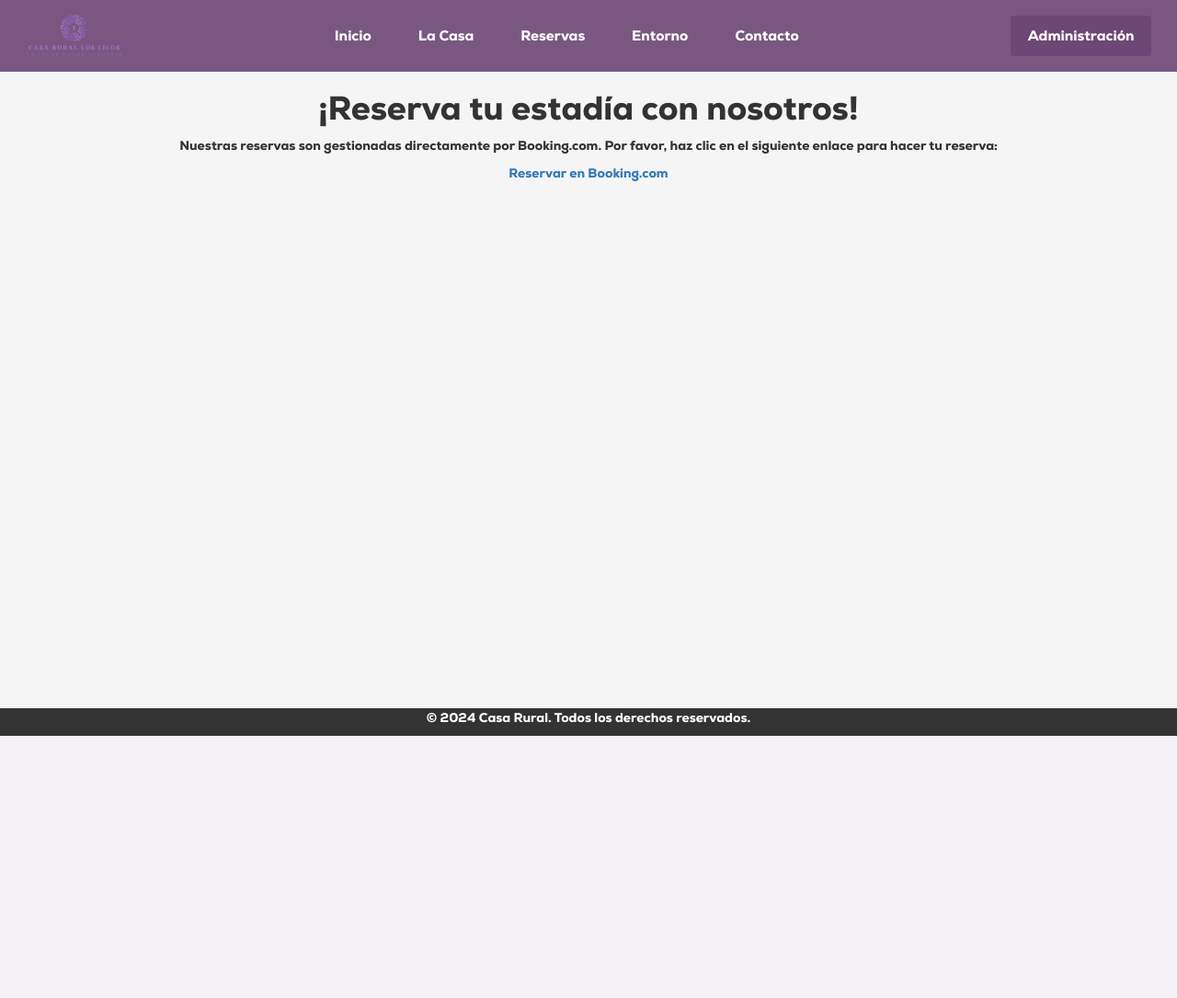
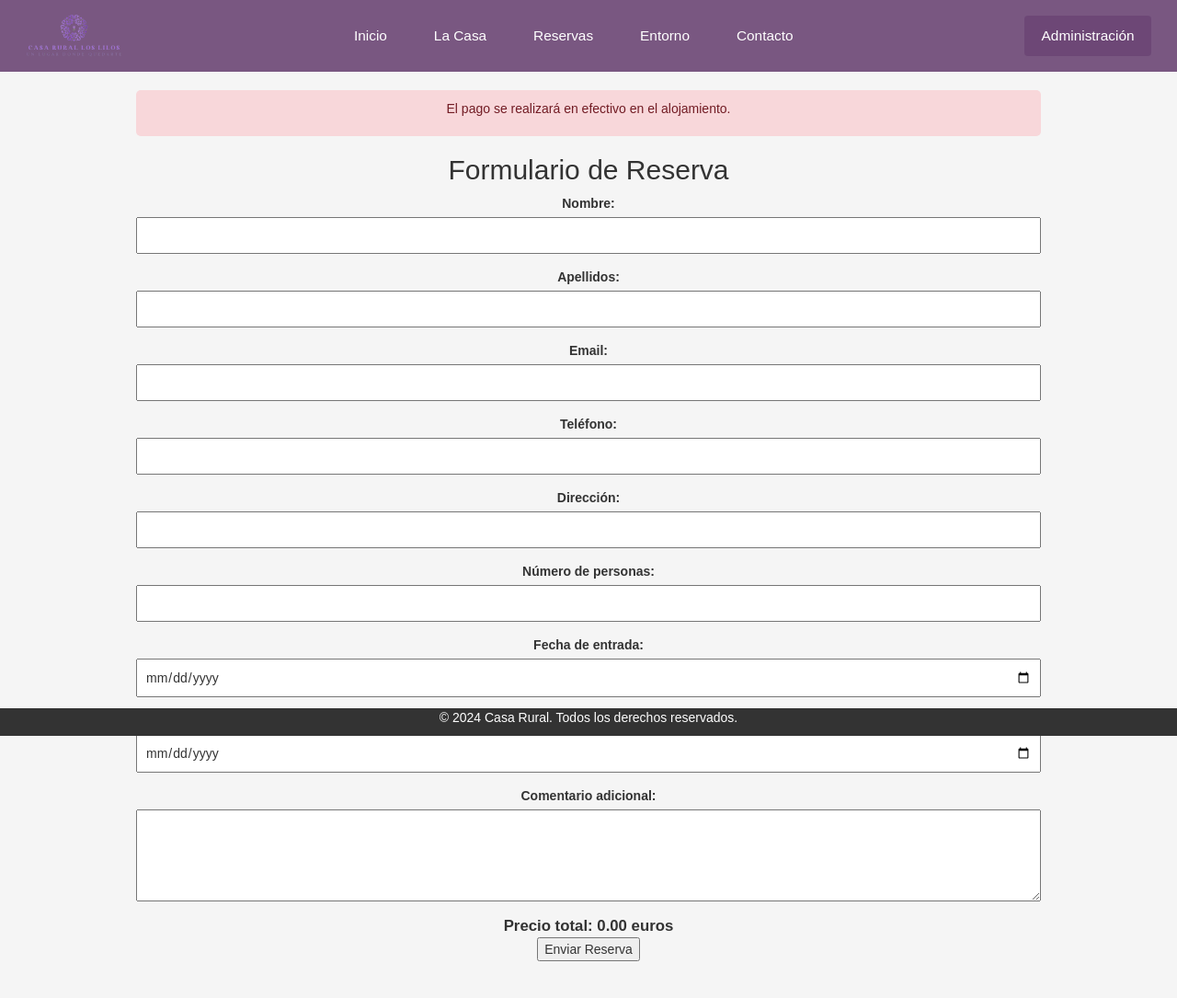
Before and after one commit to alvmtg31/CasaRuralLosLilos, a Django app: page /reservas/ in a window 1280 px wide. Shown: the whole page at 92% size. Before the commit the page ends 800 px from the top, so only its background shows below. Run offline with Django 5.2, Linux system fonts and the light colour scheme; some libraries are stand-ins or nearby versions; some web fonts are replaced.

Commit message:
reservas

```diff
--- a/loslilos/casarural/casarural/settings.py
+++ b/loslilos/casarural/casarural/settings.py
@@ -27,7 +27,7 @@
 
 EMAIL_HOST = 'smtp.gmail.com'
 EMAIL_HOST_USER = 'loslilosgotor@gmail.com'
-EMAIL_HOST_PASSWORD = 'nrry lzjf wodd dtzi'
+EMAIL_HOST_PASSWORD = 'dgpx bhtj tzor mvwn'
 EMAIL_PORT = 587
 EMAIL_USE_TLS = True
 EMAIL_BACKEND = 'django.core.mail.backends.smtp.EmailBackend'
--- a/loslilos/casarural/casarural/urls.py
+++ b/loslilos/casarural/casarural/urls.py
@@ -23,6 +23,4 @@
     path('admin/', admin.site.urls),
     path('', include('reservas.urls')),
     path('accounts/', include('django.contrib.auth.urls'))
-
-
 ]
--- a/loslilos/casarural/reservas/templates/reservas/reservas.html
+++ b/loslilos/casarural/reservas/templates/reservas/reservas.html
@@ -1,4 +1,3 @@
-
 {% extends 'reservas/base.html' %}
 
 {% block title %}Reservar - Casa Rural{% endblock %}
@@ -11,17 +10,133 @@
 <head>
     <meta charset="UTF-8">
     <meta name="viewport" content="width=device-width, initial-scale=1.0">
+    <style>
+        body {
+            font-family: Arial, sans-serif;
+            margin: 0;
+            padding: 0;
+        }
+        .container {
+            width: 80%;
+            margin: 0 auto;
+            padding: 20px;
+        }
+        .booking-info, .booking-form {
+            margin-bottom: 20px;
+        }
+        .booking-form label {
+            display: block;
+            margin: 10px 0 5px;
+        }
+        .booking-form input, .booking-form textarea {
+            width: 100%;
+            padding: 8px;
+            box-sizing: border-box;
+        }
+        .booking-form textarea {
+            height: 100px;
+            resize: vertical;
+        }
+        .form-group {
+            margin-bottom: 15px;
+        }
+        .announcement {
+            background-color: #f8d7da;
+            color: #721c24;
+            padding: 10px;
+            border-radius: 5px;
+            margin-bottom: 20px;
+        }
+        .price-info {
+            margin-top: 15px;
+            font-size: 1.2em;
+            font-weight: bold;
+        }
+    </style>
+    <script>
+        function calcularPrecio() {
+            const precioPorNoche = 70; // Precio por noche en euros
+            const entrada = document.getElementById('fecha_entrada').value;
+            const salida = document.getElementById('fecha_salida').value;
+            const precioInfo = document.getElementById('precio');
+
+            if (entrada && salida) {
+                const fechaEntrada = new Date(entrada);
+                const fechaSalida = new Date(salida);
+                const diferenciaTiempo = fechaSalida - fechaEntrada;
+                const diferenciaDias = diferenciaTiempo / (1000 * 60 * 60 * 24);
+
+                if (diferenciaDias > 0) {
+                    const precioTotal = diferenciaDias * precioPorNoche;
+                    precioInfo.textContent = `Precio total: ${precioTotal.toFixed(2)} euros`;
+                } else {
+                    precioInfo.textContent = 'La fecha de salida debe ser posterior a la fecha de entrada.';
+                }
+            } else {
+                precioInfo.textContent = 'Por favor, seleccione las fechas de entrada y salida.';
+            }
+        }
+
+        document.addEventListener('DOMContentLoaded', function () {
+            document.getElementById('fecha_entrada').addEventListener('change', calcularPrecio);
+            document.getElementById('fecha_salida').addEventListener('change', calcularPrecio);
+        });
+    </script>
 </head>
 <body>
     <div class="container">
-        <div class="booking-info">
-            <h1>¡Reserva tu estadía con nosotros!</h1>
-            <p>Nuestras reservas son gestionadas directamente por <strong>Booking.com</strong>. Por favor, haz clic en el siguiente enlace para hacer tu reserva:</p>
-            <a href="https://www.booking.com/Share-725Xpo" target="_blank">Reservar en Booking.com</a>
+
+        <div class="announcement">
+            <p>El pago se realizará en efectivo en el alojamiento.</p>
         </div>
+
+        <div class="booking-form">
+            <h2>Formulario de Reserva</h2>
+            <form action="#" method="post">
+                {% csrf_token %}
+                <div class="form-group">
+                    <label for="nombre">Nombre:</label>
+                    <input type="text" id="nombre" name="nombre" required>
+                </div>
+                <div class="form-group">
+                    <label for="apellidos">Apellidos:</label>
+                    <input type="text" id="apellidos" name="apellidos" required>
+                </div>
+                <div class="form-group">
+                    <label for="email">Email:</label>
+                    <input type="email" id="email" name="email" required>
+                </div>
+                <div class="form-group">
+                    <label for="telefono">Teléfono:</label>
+                    <input type="tel" id="telefono" name="telefono" required>
+                </div>
+                <div class="form-group">
+                    <label for="direccion">Dirección:</label>
+                    <input type="text" id="direccion" name="direccion" required>
+                </div>
+                <div class="form-group">
+                    <label for="personas">Número de personas:</label>
+                    <input type="number" id="personas" name="personas" min="1" required>
+                </div>
+                <div class="form-group">
+                    <label for="fecha_entrada">Fecha de entrada:</label>
+                    <input type="date" id="fecha_entrada" name="fecha_entrada" required>
+                </div>
+                <div class="form-group">
+                    <label for="fecha_salida">Fecha de salida:</label>
+                    <input type="date" id="fecha_salida" name="fecha_salida" required>
+                </div>
+                <div class="form-group">
+                    <label for="comentario">Comentario adicional:</label>
+                    <textarea id="comentario" name="comentario"></textarea>
+                </div>
+                <div class="price-info" id="precio">Precio total: 0.00 euros</div>
+                <button type="submit">Enviar Reserva</button>
+            </form>
+        </div>
+
         <!-- Aquí puedes agregar más información sobre tu propiedad, servicios, etc. -->
     </div>
-
 </body>
 </html>
 
--- a/loslilos/casarural/reservas/urls.py
+++ b/loslilos/casarural/reservas/urls.py
@@ -1,18 +1,17 @@
 
 from django.urls import path
-from .views import home, la_casa, reservas, entorno, contacto
+from .views import home, la_casa, reservar, entorno, contacto
 from . import views
+from .views import reservar
 
 
 urlpatterns = [
     path('', home, name='home'),
     path('la_casa/', la_casa, name='la_casa'),
-    path('reservas/', reservas, name='reservas'),
+    path('reservas/', reservar, name='reservas'),
     path('entorno/', entorno, name='entorno'),
     path('contacto/', contacto, name='contacto'),
     path('gotor/', views.gotor, name='gotor'),
     path('gastronomia/', views.gastronomia, name='gastronomia'),
     path('actividades/', views.actividades, name='actividades'),
-
-
 ]
--- a/loslilos/casarural/reservas/views.py
+++ b/loslilos/casarural/reservas/views.py
@@ -1,3 +1,5 @@
+from datetime import datetime
+
 from django.contrib.auth import authenticate, login
 from django.http import request
 from django.core.mail import send_mail
@@ -13,13 +15,71 @@
 
 
 
+
 def home(request):
     return render(request, 'reservas/home.html')
 
 def la_casa(request):
     return render(request, 'reservas/la_casa.html')
 
-def reservas(request):
+
+def reservar(request):
+    if request.method == 'POST':
+        nombre = request.POST.get('nombre')
+        apellidos = request.POST.get('apellidos')
+        email = request.POST.get('email')
+        telefono = request.POST.get('telefono')
+        direccion = request.POST.get('direccion')
+        personas = request.POST.get('personas')
+        comentario = request.POST.get('comentario')
+        fecha_entrada = request.POST.get('fecha_entrada')
+        fecha_salida = request.POST.get('fecha_salida')
+
+        # Calcular el número de noches
+        if fecha_entrada and fecha_salida:
+            fecha_entrada = datetime.strptime(fecha_entrada, '%Y-%m-%d')
+            fecha_salida = datetime.strptime(fecha_salida, '%Y-%m-%d')
+            diferencia_dias = (fecha_salida - fecha_entrada).days
+            if diferencia_dias > 0:
+                precio_total = diferencia_dias * 70
+            else:
+                precio_total = 0
+        else:
+            precio_total = 0
+
+        # Construir el mensaje del correo electrónico
+        asunto = 'Confirmación de Reserva - Casa Rural'
+        mensaje = f"""
+        Hola {nombre} {apellidos},
+
+        Gracias por hacer una reserva con nosotros. Aquí están los detalles de tu reserva:
+
+        Nombre: {nombre} {apellidos}
+        Email: {email}
+        Teléfono: {telefono}
+        Dirección: {direccion}
+        Número de personas: {personas}
+        Fecha de entrada: {fecha_entrada.date()}
+        Fecha de salida: {fecha_salida.date()}
+        Comentario adicional: {comentario}
+        Precio total: {precio_total:.2f} euros
+
+        El pago se realizará en efectivo en el alojamiento.
+
+        ¡Esperamos verte pronto!
+
+        Saludos,
+        Casa Rural Los Lilos
+        """
+        from_email = 'tu_email@dominio.com'  # Reemplaza con tu dirección de correo electrónico
+        to_email = email  # Dirección del destinatario
+
+        # Configura el backend del correo electrónico
+        send_mail(asunto, mensaje, from_email, [to_email])
+
+        # Redirigir a una página de confirmación
+        return render(request, 'reservas/reserva_confirmada.html', {'nombre': nombre, 'precio_total': precio_total})
+
     return render(request, 'reservas/reservas.html')
 
 def entorno(request):
```
Also changed, not shown: loslilos/casarural/reservas/templates/reservas/reserva_confirmada.html (added, +65 -0 lines), loslilos/casarural/db.sqlite3.
